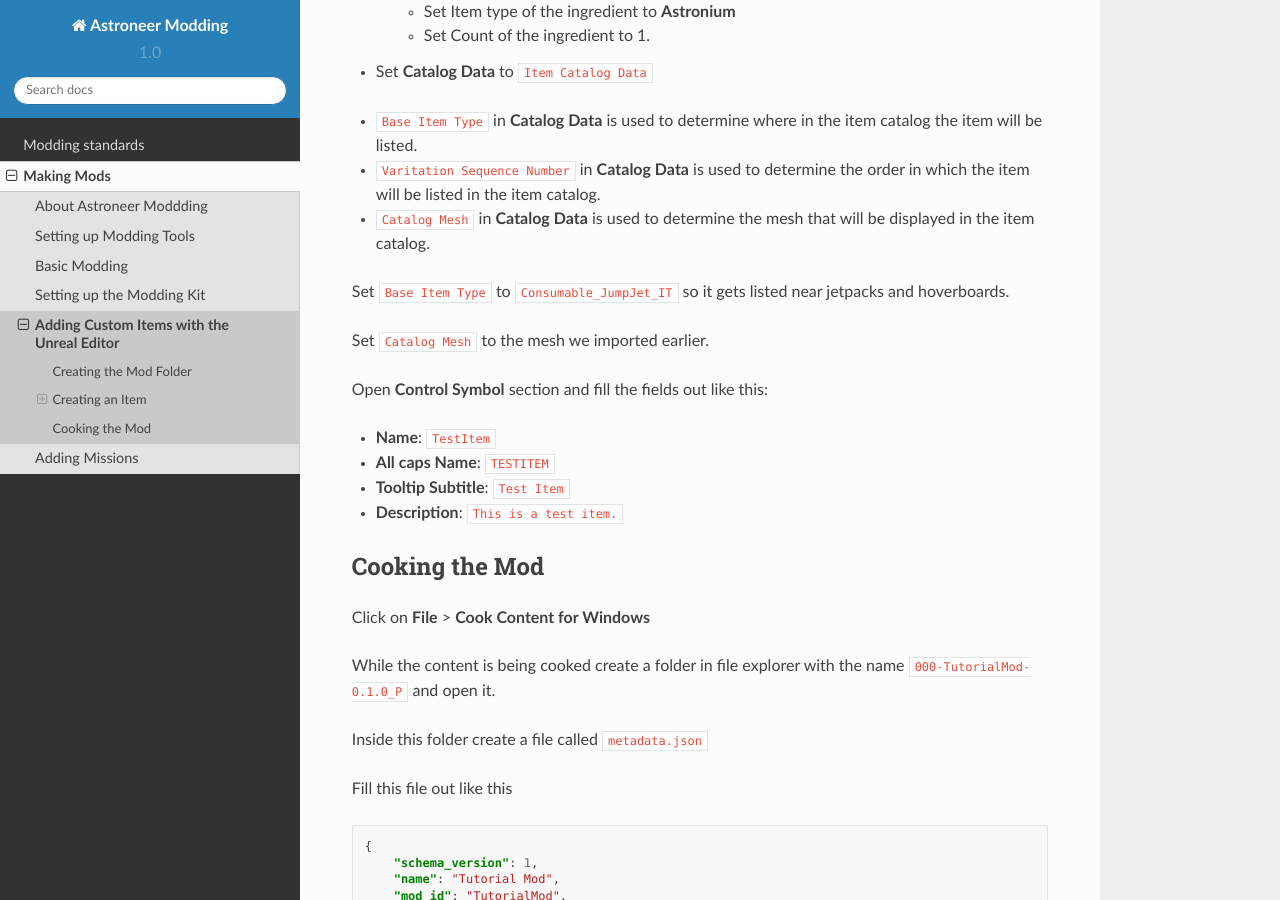
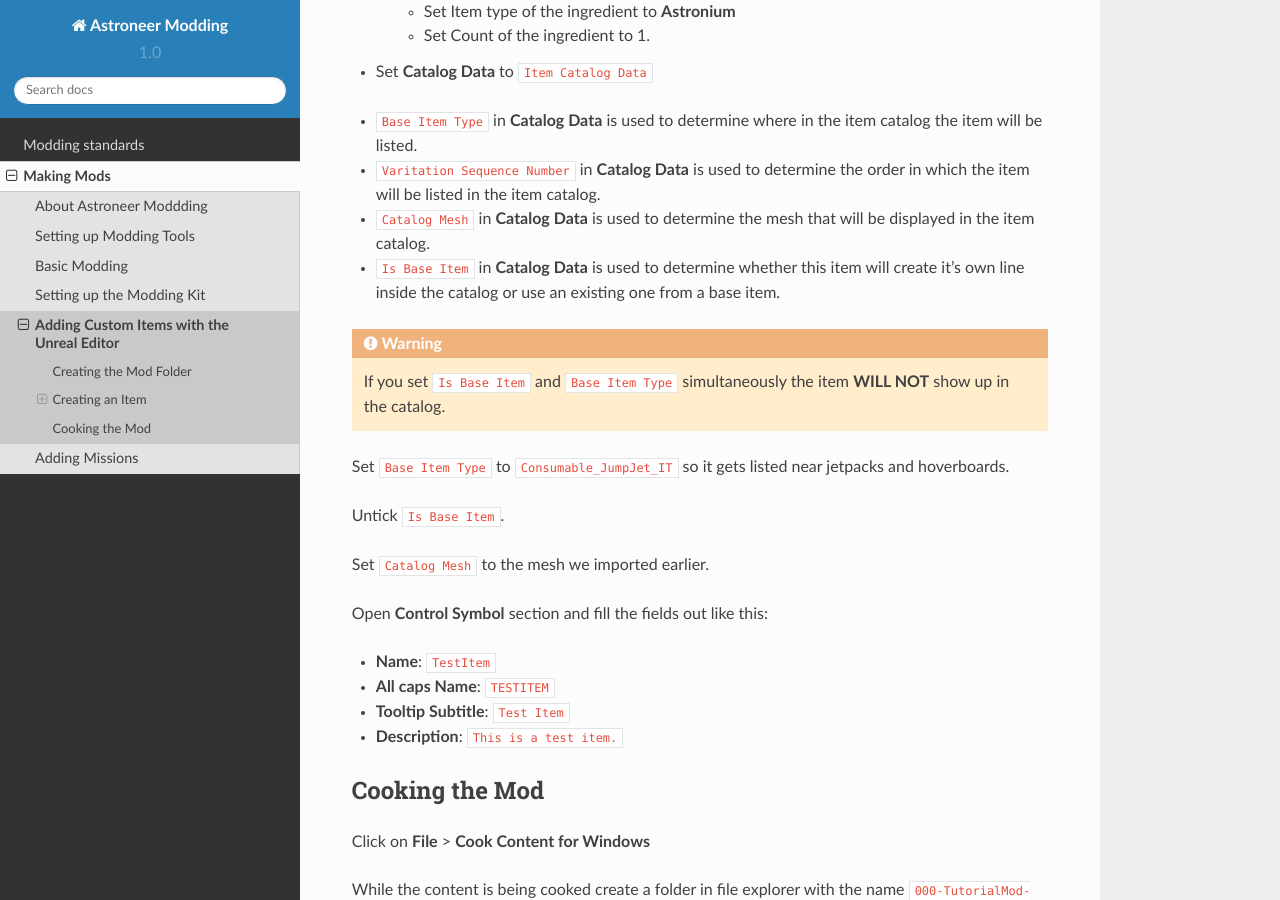
Before and after one commit to AstroTechies/astroneermodding, a Sphinx documentation site: the page built from docs/guides/kitModding.rst, in a window 1280 px wide and 900 px high, scrolled down 1854 px. Built offline with Sphinx 7.4.7 and the Read the Docs theme 2.0.0, drawn with Linux system fonts in a browser that asks for light colours.

Commit message:
fix first mod ItemType setup and add Is Base Item explanation

```diff
--- a/docs/guides/kitModding.rst
+++ b/docs/guides/kitModding.rst
@@ -75,8 +75,14 @@
 - ``Base Item Type`` in **Catalog Data** is used to determine where in the item catalog the item will be listed.
 - ``Varitation Sequence Number`` in **Catalog Data** is used to determine the order in which the item will be listed in the item catalog.
 - ``Catalog Mesh`` in **Catalog Data** is used to determine the mesh that will be displayed in the item catalog.
+- ``Is Base Item`` in **Catalog Data** is used to determine whether this item will create it's own line inside the catalog or use an existing one from a base item.
+
+.. warning::
+    If you set ``Is Base Item`` and ``Base Item Type`` simultaneously the item **WILL NOT** show up in the catalog.
 
 Set ``Base Item Type`` to ``Consumable_JumpJet_IT`` so it gets listed near jetpacks and hoverboards.
+
+Untick ``Is Base Item``.
 
 Set ``Catalog Mesh`` to the mesh we imported earlier.
 
```
